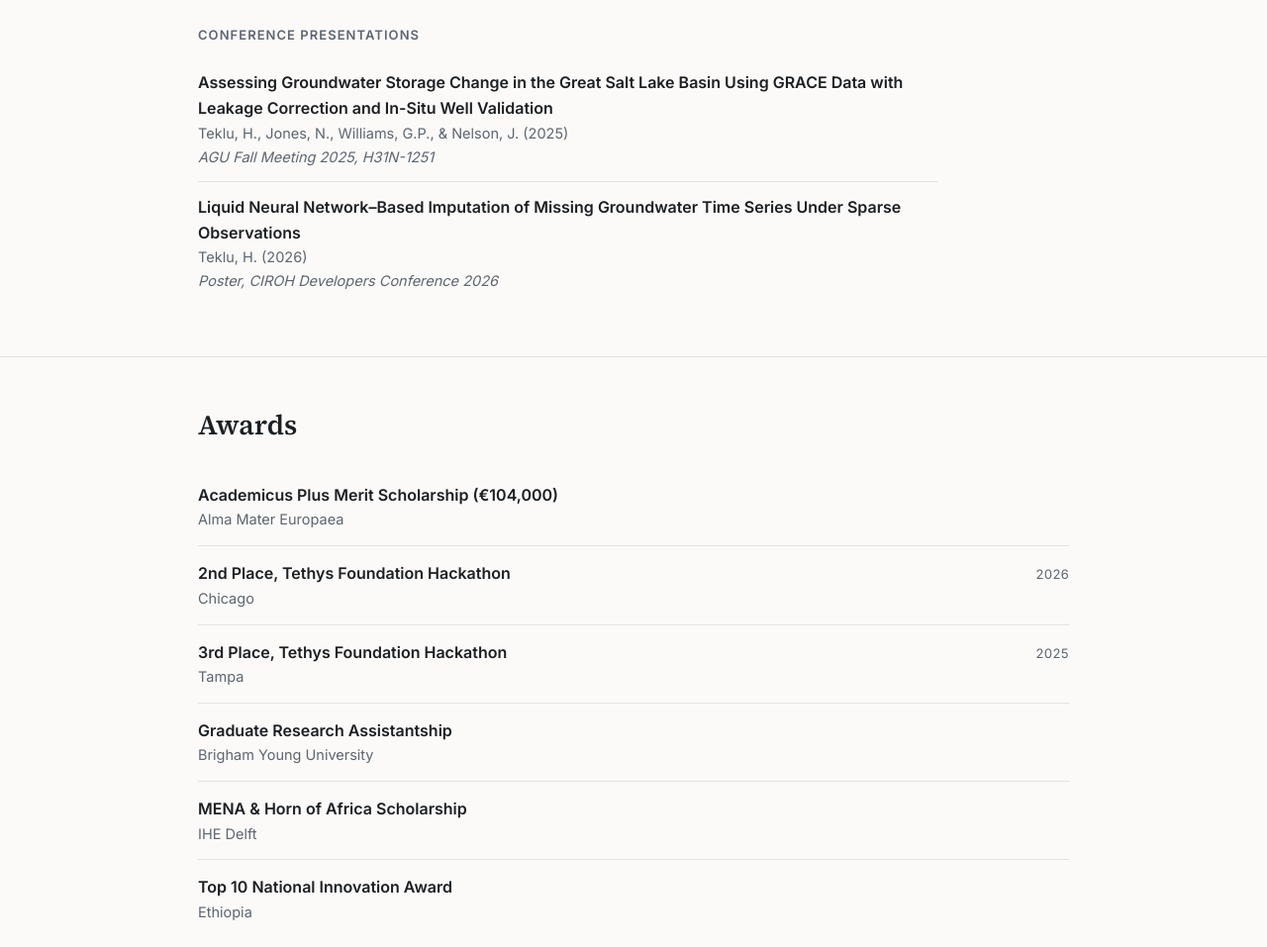
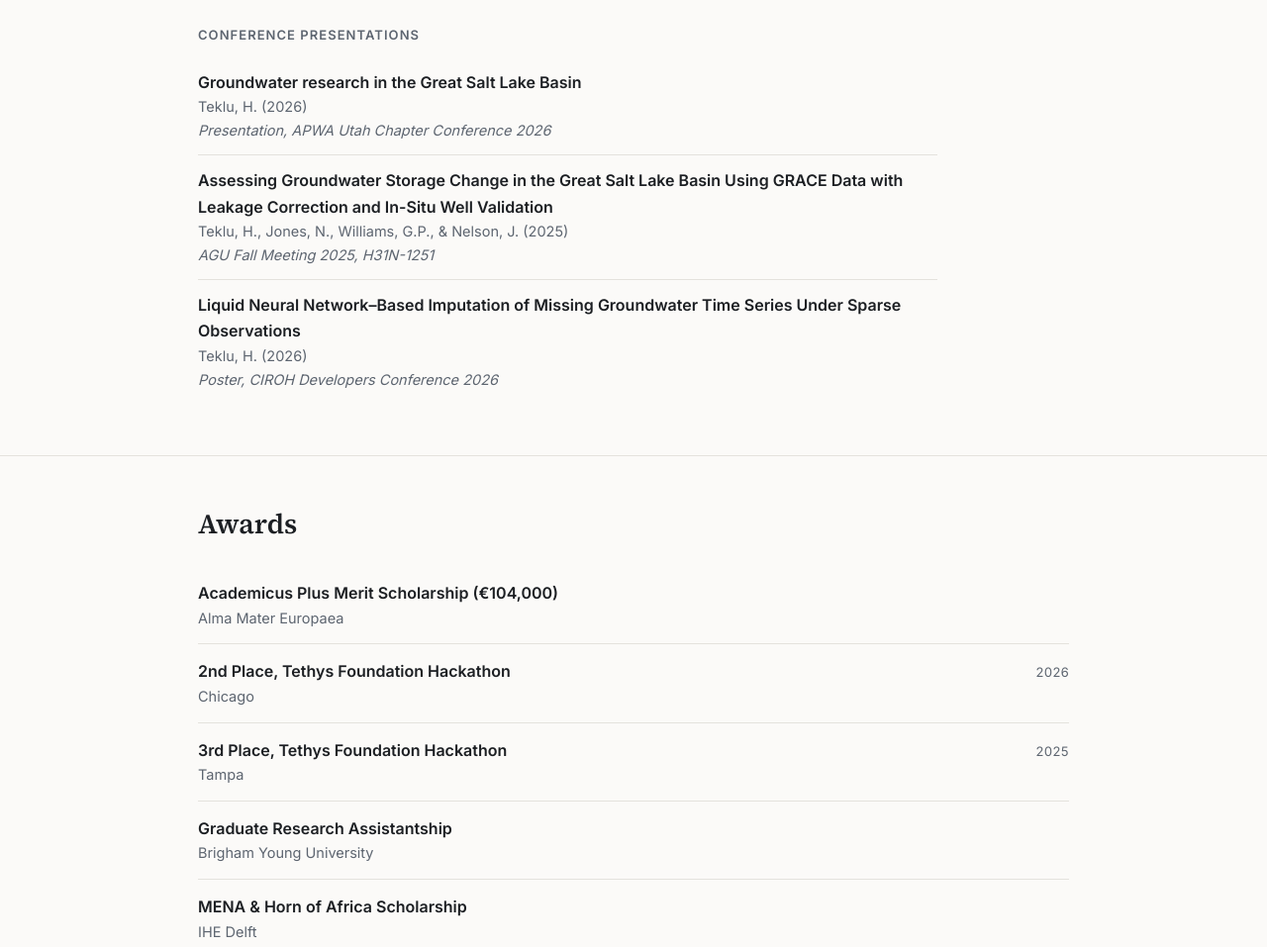
Before and after one commit to anomaitech/anomaitech.github.io, a plain HTML site: page index.html in a window 1280 px wide. Shown: the part 6471-7428 px from the top of the page at 99% size. Drawn offline with Linux system fonts and the light colour scheme.

Commit message:
List APWA Utah presentation
Co-Authored-By: Claude Fable 5.2 <noreply@anthropic.com>

```diff
--- a/data.js
+++ b/data.js
@@ -284,6 +284,13 @@ window.SITE = {
       group: "Conference presentations",
       items: [
         {
+          authors: "Teklu, H.",
+          year: "2026",
+          title: "Groundwater research in the Great Salt Lake Basin", // replace with the exact talk title
+          venue: "Presentation, APWA Utah Chapter Conference 2026",
+          link: "",
+        },
+        {
           authors: "Teklu, H., Jones, N., Williams, G.P., & Nelson, J.",
           year: "2025",
           title: "Assessing Groundwater Storage Change in the Great Salt Lake Basin Using GRACE Data with Leakage Correction and In-Situ Well Validation",
@@ -312,7 +319,7 @@ window.SITE = {
 
   // Trainings, summer schools and conferences attended. Newest first.
   training: [
-    { title: "APWA Utah Chapter Conference 2026", issuer: "American Public Works Association · Presented our work on the Great Salt Lake Basin", date: "2026", link: "" },
+    { title: "APWA Utah Chapter Conference 2026", issuer: "American Public Works Association · Presenter: Great Salt Lake Basin groundwater research", date: "2026", link: "" },
     { title: "WaterSoftHack 2026", issuer: "Week-long training on cloud, edge, and hybrid computing for heavy computational models", date: "2026", link: "" },
     { title: "Monitoring Groundwater Changes for Water Resources Management", issuer: "NASA ARSET advanced training · GRACE/GRACE-FO, GLDAS 2.2, and OPERA-DISP", date: "", link: "" },
     { title: "Climate Change AI Summer School 2024", issuer: "Climate Change AI · Virtual", date: "2024", link: "" },
--- a/index.html
+++ b/index.html
@@ -15,7 +15,7 @@
   <link rel="preconnect" href="https://fonts.googleapis.com">
   <link rel="preconnect" href="https://fonts.gstatic.com" crossorigin>
   <link href="https://fonts.googleapis.com/css2?family=Inter:wght@400;500;600&family=Source+Serif+4:opsz,wght@8..60,500;8..60,600&display=swap" rel="stylesheet">
-  <link rel="stylesheet" href="styles.css?v=16">
+  <link rel="stylesheet" href="styles.css?v=17">
 </head>
 <body>
   <a class="skip" href="#main">Skip to content</a>
@@ -40,7 +40,7 @@
     <a href="#top">Back to top ↑</a>
   </footer>
 
-  <script src="data.js?v=16"></script>
-  <script src="script.js?v=16"></script>
+  <script src="data.js?v=17"></script>
+  <script src="script.js?v=17"></script>
 </body>
 </html>
```
